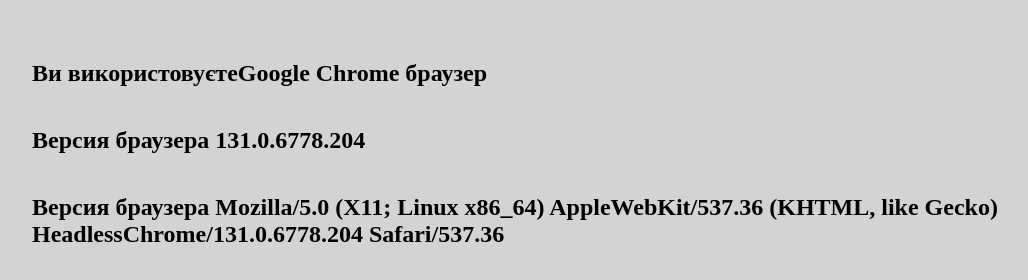
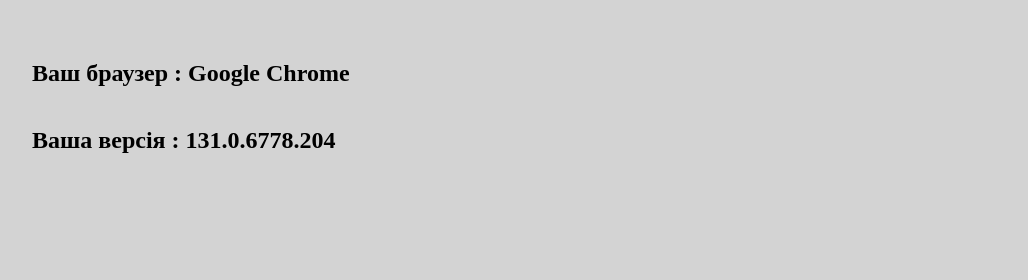
Before and after one commit to zDeVolTz/test40, a plain HTML site: page index.html in a window 1280 px wide. Shown: the whole page, without its empty margins (8-1036 px from the left). Drawn offline with Linux system fonts and the light colour scheme.

Commit message:
add script

```diff
--- a/index.html
+++ b/index.html
@@ -9,15 +9,14 @@
 <body>
   <section>
     <div class="products-basket-block">
-      <h1 class="h1"></h1>
+      <h1 class="titleBrowser"></h1>
+      <h2 class="verBrowser"></h2>
       <!-- <ul>
         <li><input type="checkbox" >iphone</li>
         <li><input type="checkbox" >Sumsung</li>
         <li><input type="checkbox" >Maizu</li>
         <li><input type="checkbox" >Asus</li>
       </ul> -->
-      <h1 class="h2"></h1>
-      <h1 class="h3"></h1>
     </div>
   </section>
   <script src="main.js"></script>
--- a/main.js
+++ b/main.js
@@ -1,3 +1,9 @@
+let nameBrowser = document.querySelector(".titleBrowser")
+let verBrowser = document.querySelector(".verBrowser")
+
+fnBrowserDetect()
+
+
 function fnBrowserDetect(){
 
     let userAgent = navigator.userAgent;
@@ -46,16 +52,14 @@
         } else {
         browserName= brouwserList.default;
         }
+
         let foundEntry = Object.entries(brouwserList).find(([key, value]) => value.value === browserName);
         browserVersion = getVersionBrowser(userAgent,foundEntry);
-     document.querySelector(".h1").innerText="Ви використовуєте" + browserName + " браузер";
-     document.querySelector(".h2").innerText= "Версия браузера " + browserVersion + "";
-     document.querySelector(".h3").innerText= "Версия браузера " + userAgent + "";
+        nameBrowser.textContent = `Ваш браузер : ${browserName}`;
+        verBrowser.textContent = `Ваша версія : ${browserVersion}`;
 }
 
 function getVersionBrowser(userAgent,foundEntry){
-    let resutlt = userAgent.match(foundEntry[1].regVersion);
-    return resutlt[1];
+    let result = userAgent.match(foundEntry[1].regVersion);
+    return result[1];
 }
-
-fnBrowserDetect()
```
